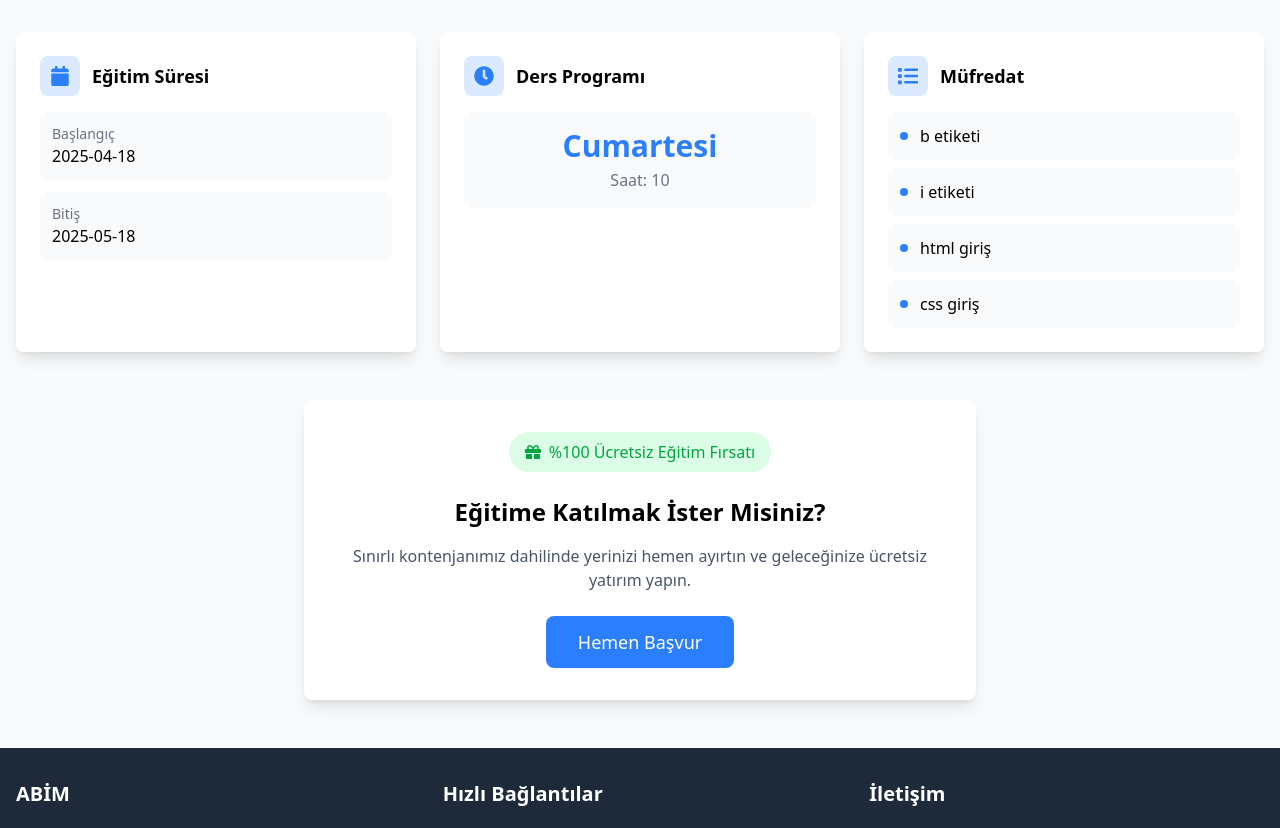
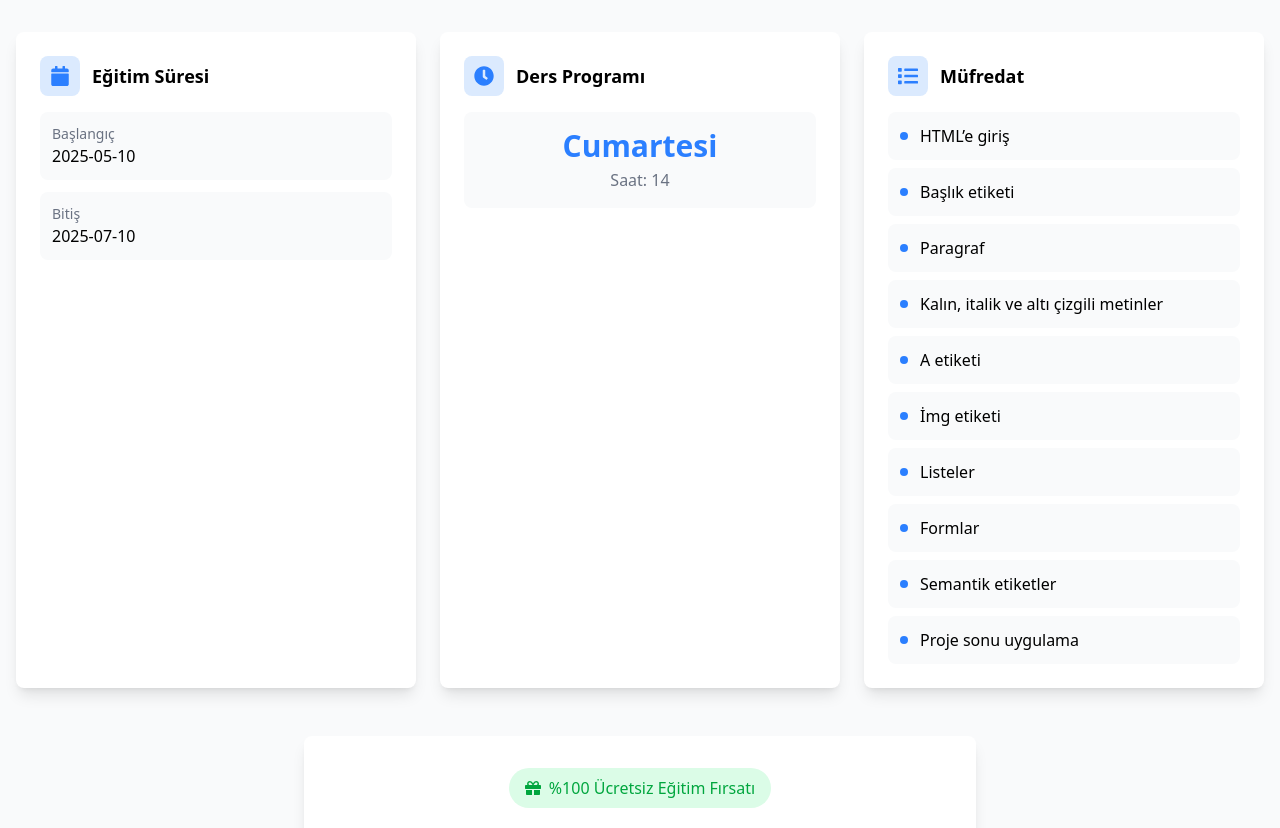
Before and after one commit to caliskanhalil/abim-react, a React (Vite) app: page /egitimler/1 in a window 1280 px wide. Shown: the part 480-1308 px from the top of the page. Built offline with nearby package versions, Linux system fonts and the light colour scheme; no server answers.

Commit message:
HTML KURS İÇERİĞİ GÜNCELLENDİ

```diff
--- a/src/data/mockCourses.js
+++ b/src/data/mockCourses.js
@@ -6,16 +6,22 @@ export const coursesData = [
     imageUrl: "/html.jpg",
     content: {
       egitimSuresi: [
-        { "Başlangıç": "2025-04-18" },
-        { "Bitiş": "2025-05-18" }
+        { "Başlangıç": "2025-05-10" },
+        { "Bitiş": "2025-07-10" }
       ],
       mufredat: [
-        "b etiketi",
-        "i etiketi",
-        "html giriş",
-        "css giriş"
+        "HTML’e giriş",
+        "Başlık etiketi",
+        "Paragraf",
+        "Kalın, italik ve altı çizgili metinler",
+        "A etiketi",
+        "İmg etiketi",
+        "Listeler",
+        "Formlar",
+        "Semantik etiketler",
+        "Proje sonu uygulama"
       ],
-      tarih: "Cumartesi : 10:00"
+      tarih: "Cumartesi : 14:00"
     }
   },
   {
```
